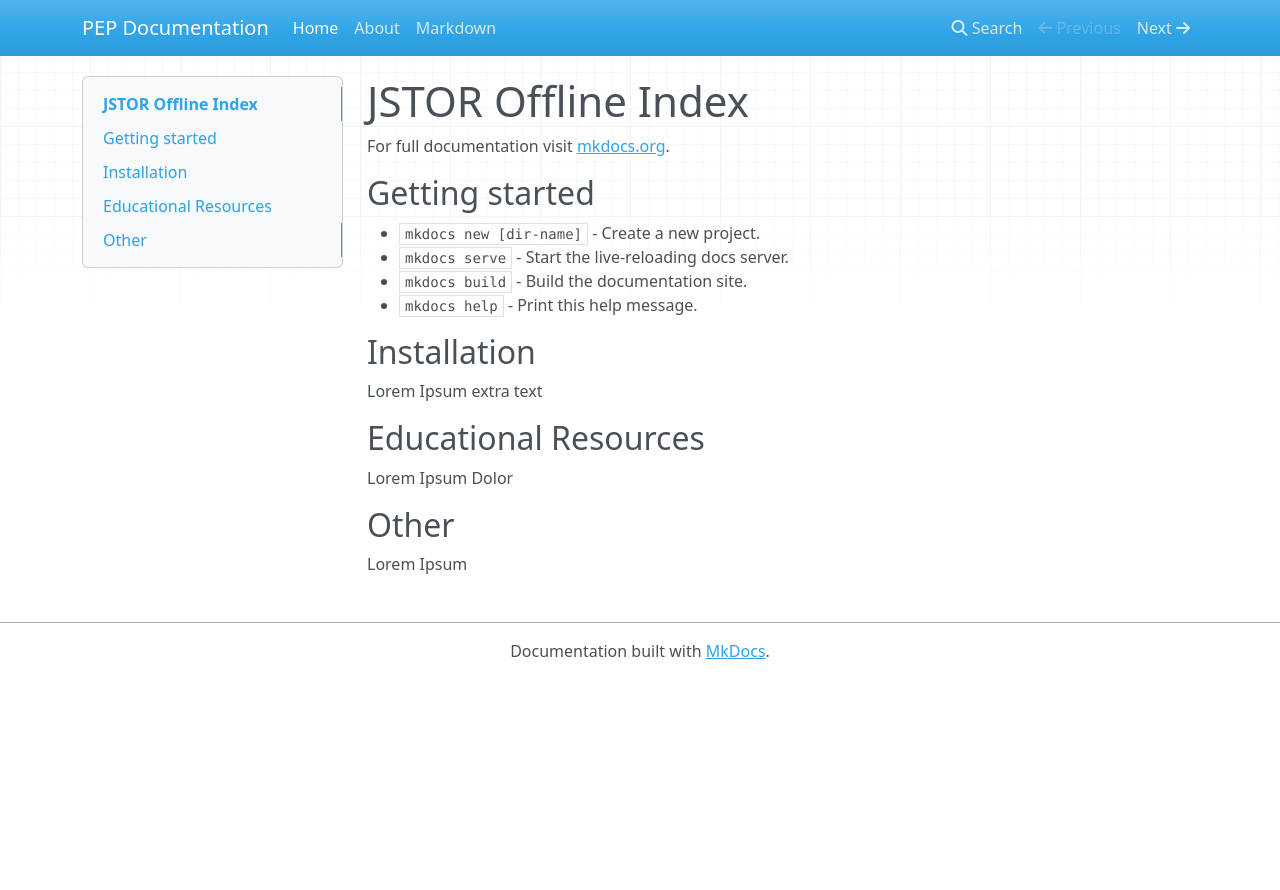
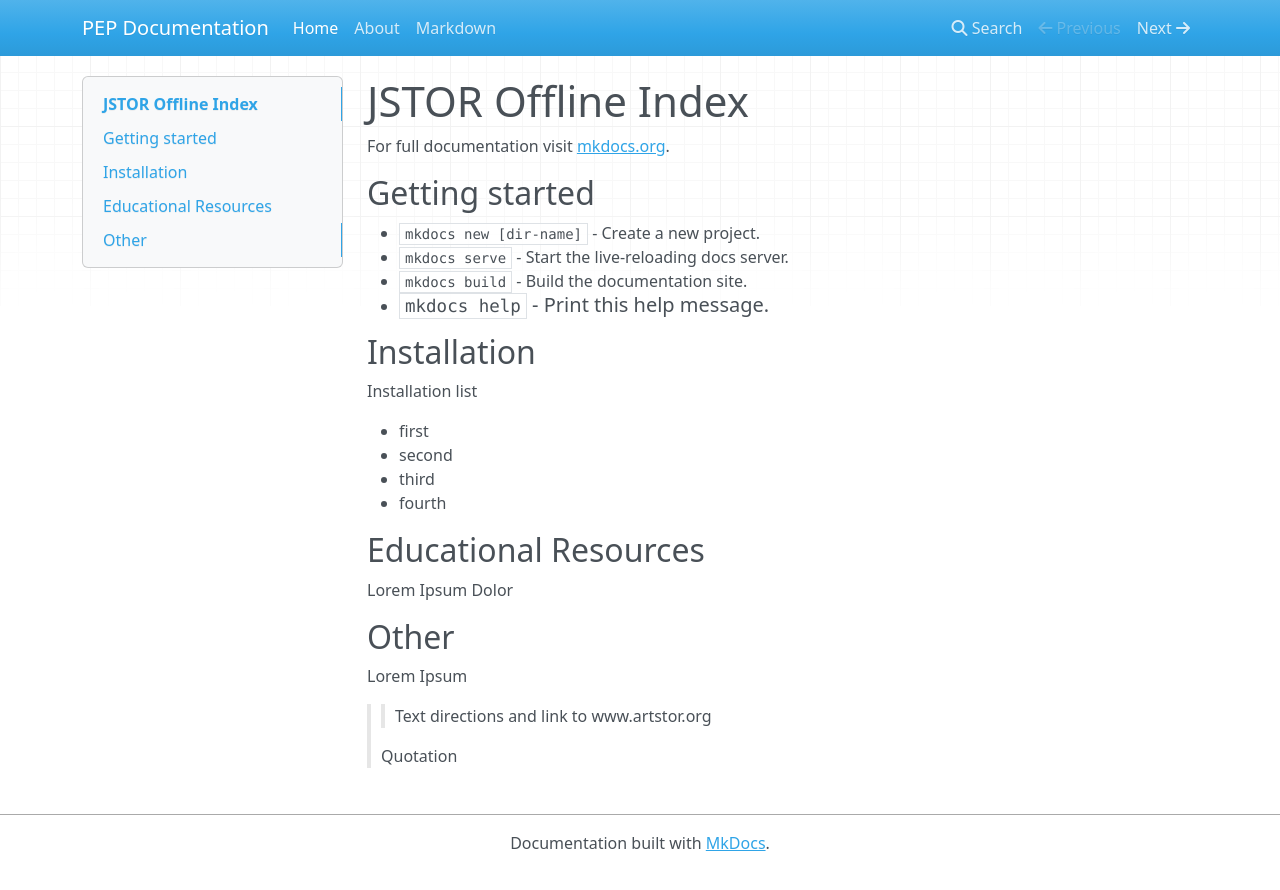
Before and after one commit to ithaka/PEP, an MkDocs documentation site: the page built from docs/index.md, in a window 1280 px wide. Shown: the top 890 px of the page. Built offline with MkDocs 1.6.1, drawn with Linux system fonts in a browser that asks for light colours; nearby versions of some CDN libraries.

```diff
--- a/docs/index.md
+++ b/docs/index.md
@@ -7,11 +7,16 @@ For full documentation visit [mkdocs.org](https://mkdocs.org).
 * `mkdocs new [dir-name]` - Create a new project.
 * `mkdocs serve` - Start the live-reloading docs server.
 * `mkdocs build` - Build the documentation site.
-* `mkdocs help` - Print this help message.
+* ##### `mkdocs help` - Print this help message.
 
 ## Installation
 
-Lorem Ipsum extra text
+Installation list
+
+- first
+- second
+- third
+- fourth
 
 ## Educational Resources
 
@@ -20,3 +25,9 @@ Lorem Ipsum Dolor
 ## Other
 
 Lorem Ipsum
+
+> > Text directions and link to www.artstor.org
+>
+> Quotation
+>
+>
```
Also changed, not shown: docs/markdown.md (+4 -0 lines).
